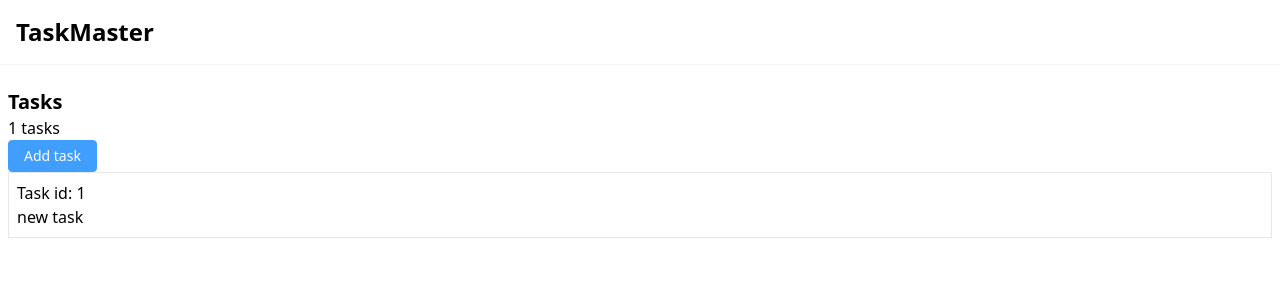
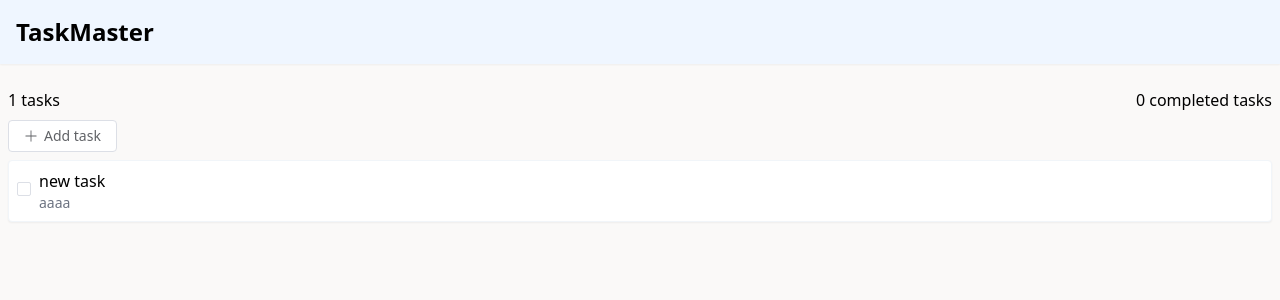
Before and after one commit to pa-bouly/TaskMaster, a Vue app: page / in a window 1280 px wide. Both pictures are taken after a click on the button "Add task". Shown: the top 300 px of the page. Built offline with nearby package versions, Linux system fonts and the light colour scheme.

Commit message:
feat: handle toggling task + task style improvements

```diff
--- a/components.d.ts
+++ b/components.d.ts
@@ -7,6 +7,7 @@ export {}
 /* prettier-ignore */
 declare module 'vue' {
   export interface GlobalComponents {
+    ElCheckbox: typeof import('element-plus/es')['ElCheckbox']
     PageHeader: typeof import('./src/components/PageHeader.vue')['default']
     RouterLink: typeof import('vue-router')['RouterLink']
     RouterView: typeof import('vue-router')['RouterView']
--- a/src/assets/main.css
+++ b/src/assets/main.css
@@ -11,4 +11,5 @@ body {
 
 #app {
   @apply h-full;
+  background-color: #faf9f8;
 }
--- a/src/components/PageHeader.vue
+++ b/src/components/PageHeader.vue
@@ -1,7 +1,7 @@
 <script setup lang="ts"></script>
 
 <template>
-  <header class="flex items-center justify-between p-4 bg-white shadow-sm sticky top-0">
+  <header class="flex items-center justify-between p-4 bg-blue-50 shadow-sm sticky top-0">
     <h1 class="text-2xl font-semibold">TaskMaster</h1>
   </header>
 </template>
--- a/src/components/TaskItem.vue
+++ b/src/components/TaskItem.vue
@@ -1,16 +1,36 @@
 <script setup lang="ts">
+import { ref } from 'vue'
 import type { Task } from '@/stores/tasks'
+import { ElCheckbox } from 'element-plus'
 
-defineProps<{
+const props = defineProps<{
   task: Task
 }>()
+
+const emit = defineEmits<{
+  (e: 'toggleTask', id: number): void
+}>()
+
+const isTaskCompleted = ref(props.task.isCompleted)
 </script>
 
 <template>
-  <div class="border p-2">
-    <h2>Task id: {{ task.id }}</h2>
-    <p>{{ task.title }}</p>
+  <div
+    class="border border-slate-100 rounded shadow-sm p-2 bg-white flex space-x-2 hover:border-slate-400 transition cursor-pointer"
+  >
+    <div>
+      <el-checkbox
+        v-model="isTaskCompleted"
+        size="large"
+        @change="() => emit('toggleTask', task.id)"
+      />
+    </div>
 
-    <p>{{ task.description }}</p>
+    <div class="flex flex-col">
+      <div class="font-light">{{ task.title }}</div>
+      <div class="text-sm text-gray-500 font-light">{{ task.description }}</div>
+
+      <div>{{ task.dueDate }}</div>
+    </div>
   </div>
 </template>
--- a/src/components/TasksList.vue
+++ b/src/components/TasksList.vue
@@ -5,10 +5,32 @@ import type { Task } from '@/stores/tasks'
 defineProps<{
   tasks: Task[]
 }>()
+
+const emit = defineEmits<{
+  (e: 'toggleTask', id: number): void
+}>()
+
+const onToogleEvent = (id: number) => {
+  emit('toggleTask', id)
+}
 </script>
 
 <template>
   <div class="flex flex-col space-y-2">
-    <TaskItem v-for="task in tasks" :key="task.id" :task="task" />
+    <TransitionGroup name="list">
+      <TaskItem v-for="task in tasks" :key="task.id" :task="task" @toggle-task="onToogleEvent" />
+    </TransitionGroup>
   </div>
 </template>
+
+<style lang="css" scoped>
+.list-enter-active,
+.list-leave-active {
+  transition: all 0.5s ease;
+}
+.list-enter-from,
+.list-leave-to {
+  opacity: 0;
+  transform: translateY(10px);
+}
+</style>
--- a/src/stores/tasks.ts
+++ b/src/stores/tasks.ts
@@ -13,11 +13,23 @@ export const useTasksStore = defineStore('tasks', () => {
   const tasks = ref<Task[]>([])
 
   const addTask = (title: string) => {
-    tasks.value.push({
+    tasks.value.unshift({
       id: tasks.value.length + 1,
       title,
+      description: 'aaaa',
       isCompleted: false
     })
+  }
+
+  const completedTasks = computed(() => {
+    return tasks.value.filter((task) => task.isCompleted)
+  })
+
+  const toggleTask = (id: number) => {
+    const task = tasks.value.find((task) => task.id === id)
+    if (task) {
+      task.isCompleted = !task.isCompleted
+    }
   }
 
   const removeTask = (id: number) => {
@@ -25,14 +37,11 @@ export const useTasksStore = defineStore('tasks', () => {
     tasks.value.splice(index, 1)
   }
 
-  const completedTasks = computed(() => {
-    return tasks.value.filter((task) => task.isCompleted)
-  })
-
   return {
     tasks,
+    completedTasks,
     addTask,
-    removeTask,
-    completedTasks
+    toggleTask,
+    removeTask
   }
 })
--- a/src/views/HomeView.vue
+++ b/src/views/HomeView.vue
@@ -2,6 +2,7 @@
 import { useTasksStore } from '@/stores/tasks'
 import TasksList from '@/components/TasksList.vue'
 import { ElButton } from 'element-plus'
+import { Plus } from '@element-plus/icons-vue'
 
 const store = useTasksStore()
 
@@ -9,18 +10,23 @@ const onAddTask = () => {
   store.addTask('new task')
 }
 
-console.log('store.tasks', store.tasks)
+const onToggleEvent = (id: number) => {
+  store.toggleTask(id)
+}
 </script>
 
 <template>
-  <main class="">
+  <main>
     <div class="container mx-auto py-4 px-2 mt-2">
-      <h1 class="text-xl font-bold">Tasks</h1>
-      <p>{{ store.tasks.length }} tasks</p>
+      <div class="flex justify-between items-center">
+        <div>{{ store.tasks.length }} tasks</div>
 
-      <el-button type="primary" @click="onAddTask">Add task</el-button>
+        <div>{{ store.completedTasks.length }} completed tasks</div>
+      </div>
 
-      <TasksList :tasks="store.tasks" />
+      <el-button pre @click="onAddTask" :icon="Plus" class="my-2">Add task</el-button>
+
+      <TasksList :tasks="store.tasks" @toggle-task="onToggleEvent" />
     </div>
   </main>
 </template>
```
